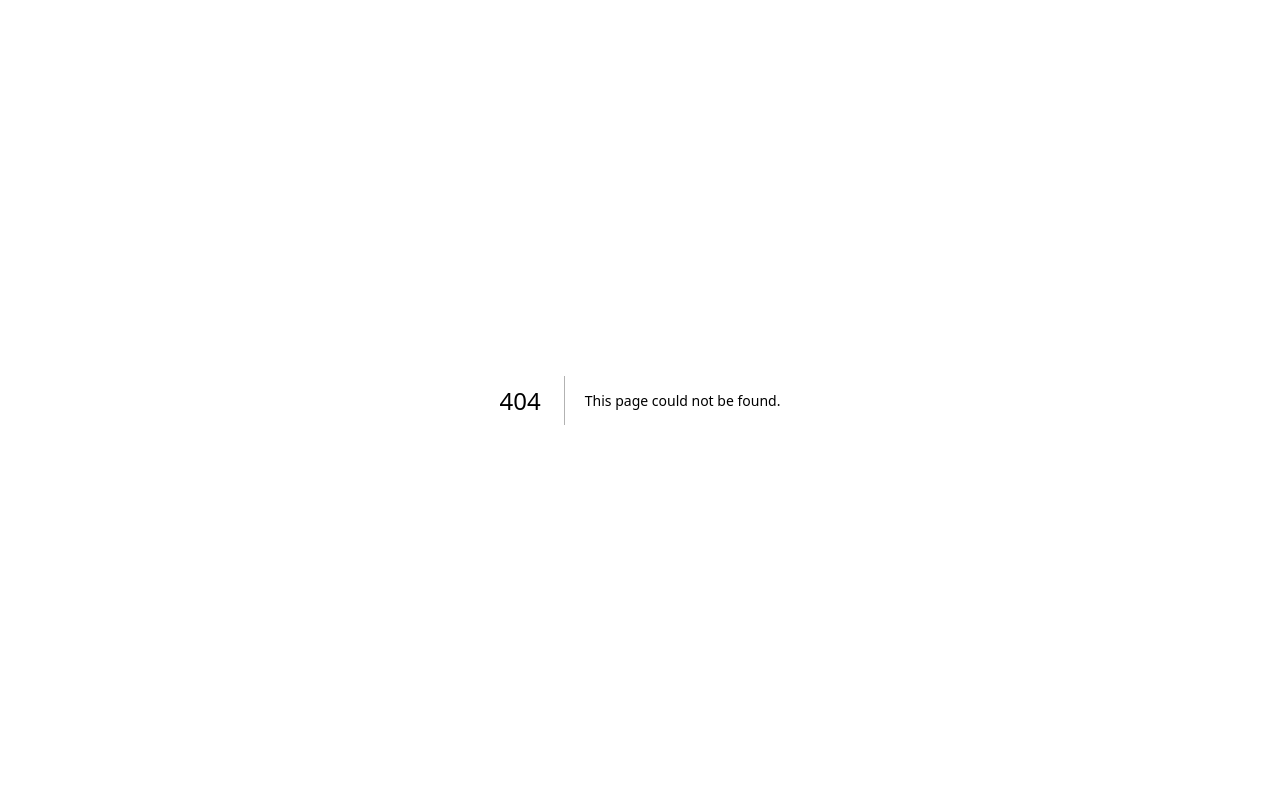
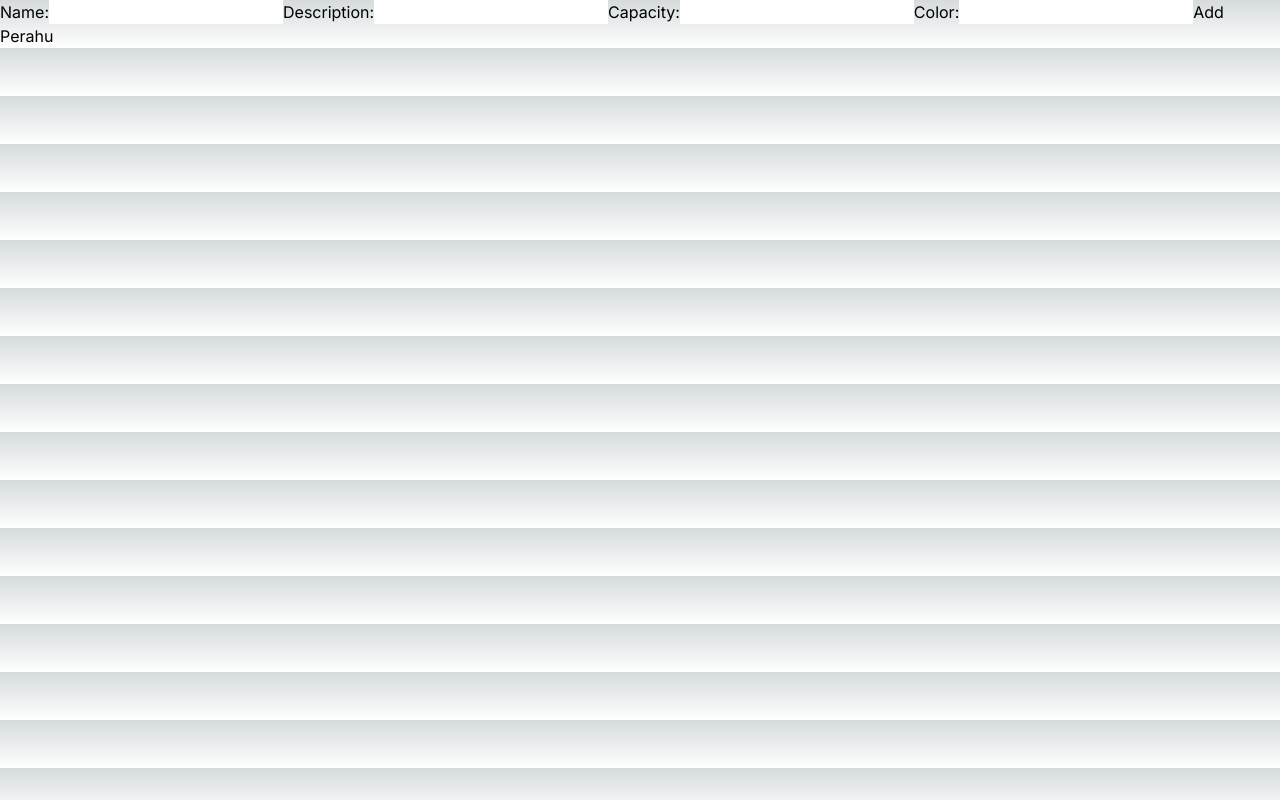
Before and after one commit to murifq/OprecBetis, a Next.js app: page /add in a window 1280 px wide. Before the commit this address had no page. Built offline with nearby package versions, Linux system fonts and the light colour scheme.

Commit message:
add setengah jadi

```diff
--- /dev/null
+++ b/src/app/add/page.jsx
@@ -0,0 +1,67 @@
+'use client'
+
+import { useForm } from 'react-hook-form';
+import React from 'react';
+
+const AddPerahuForm = () => {
+  const { register, handleSubmit } = useForm();
+
+  const onSubmit = async (data) => {
+    // Convert the 'capacity' value to a number
+    data.capacity = parseInt(data.capacity, 10);
+
+    try {
+      // Perform your API call to create a new perahu
+      const response = await fetch('https://oprec-betis-be.up.railway.app/perahu', {
+        method: 'POST',
+        headers: {
+          Authorization: `Bearer eyJhbGciOiJIUzI1NiIsInR5cCI6IkpXVCJ9.eyJzdWIiOiJjOTUxYTFmZi1kZDA3LTQ1ZjAtYmRlZC0xNzZjZDExNDIzODEiLCJpZCI6ImM5NTFhMWZmLWRkMDctNDVmMC1iZGVkLTE3NmNkMTE0MjM4MSIsInVzZXJuYW1lIjoibXVyaWZxIiwiaWF0IjoxNzAyNjQxMjUyLCJleHAiOjE3MDUyMzMyNTJ9.S-MNOLWJkQwZ5hZSXIgGLp1trU0tWwWtAjaFQY4jlVc`,
+          "Content-Type": "application/json",
+        },
+        body: JSON.stringify(data),
+      });
+
+      if (response.ok) {
+        console.log('Perahu added successfully');
+        // Optionally, you can redirect the user or perform other actions
+      } else {
+        console.error('Failed to add perahu');
+      }
+    } catch (error) {
+      console.error('An error occurred during form submission:', error);
+    }
+  };
+
+  const handleLinkClick = () => {
+    // Manually trigger the form submission
+    handleSubmit(onSubmit)();
+  };
+
+  return (
+    <form onSubmit={handleSubmit(onSubmit)}>
+      <label>
+        Name:
+        <input {...register('name')} />
+      </label>
+
+      <label>
+        Description:
+        <input {...register('description')} />
+      </label>
+
+      <label>
+        Capacity:
+        <input type="number" {...register('capacity')} />
+      </label>
+
+      <label>
+        Color:
+        <input {...register('color')} />
+      </label>
+
+      <a href="" onClick={handleLinkClick}>Add Perahu</a>
+    </form>
+  );
+};
+
+export default AddPerahuForm;
--- a/src/app/components/card/navigationbar.jsx
+++ b/src/app/components/card/navigationbar.jsx
@@ -5,10 +5,10 @@ function NavigationBar({ position }) {
     return (
       <nav id="navbar">
         <div id="navbar-center">
-          <a href="/bookmarks/bookmarks" className="selected">
+          <a href="/main" className="selected">
             Halaman Utama
           </a>
-          <a href="{% url 'collection:my_collections' %}" className="option">
+          <a href="/add" className="option">
             Tambah Kapal
           </a>
         </div>
@@ -18,10 +18,10 @@ function NavigationBar({ position }) {
     return (
       <nav id="navbar">
         <div id="navbar-center">
-          <a href="/bookmarks/bookmarks" className="option">
+          <a href="/main" className="option">
             Halaman Utama
           </a>
-          <a href="{% url 'collection:my_collections' %}" className="selected">
+          <a href="/add" className="selected">
             Tambah Kapal
           </a>
         </div>
@@ -31,10 +31,10 @@ function NavigationBar({ position }) {
     return (
       <nav id="navbar">
         <div id="navbar-center">
-          <a href="/bookmarks/bookmarks" className="option">
+          <a href="/main" className="option">
             Halaman Utama
           </a>
-          <a href="{% url 'collection:my_collections' %}" className="option">
+          <a href="/add" className="option">
             Tambah Kapal
           </a>
         </div>
```
Also changed, not shown: package.json (+5 -4 lines), src/app/add/page.css (added), 1 other file (tests, documents, lock files or other folders).
